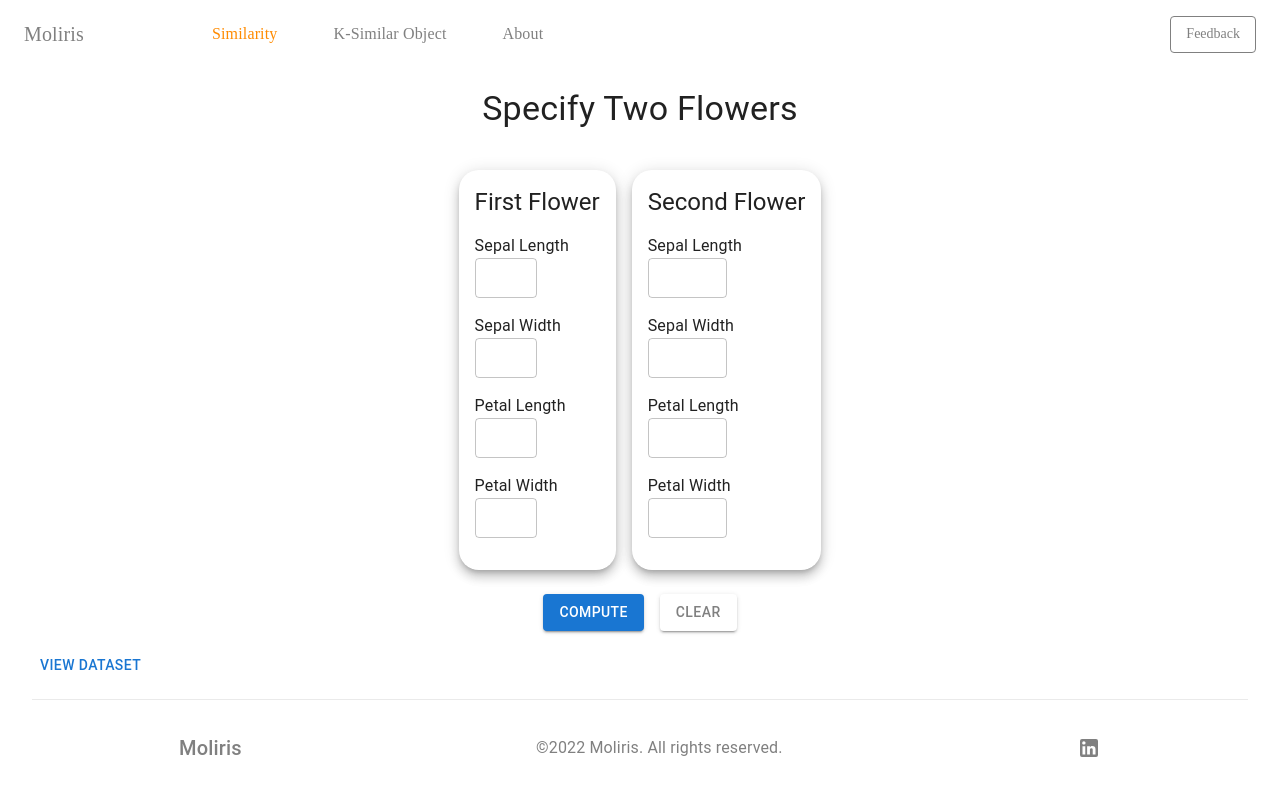
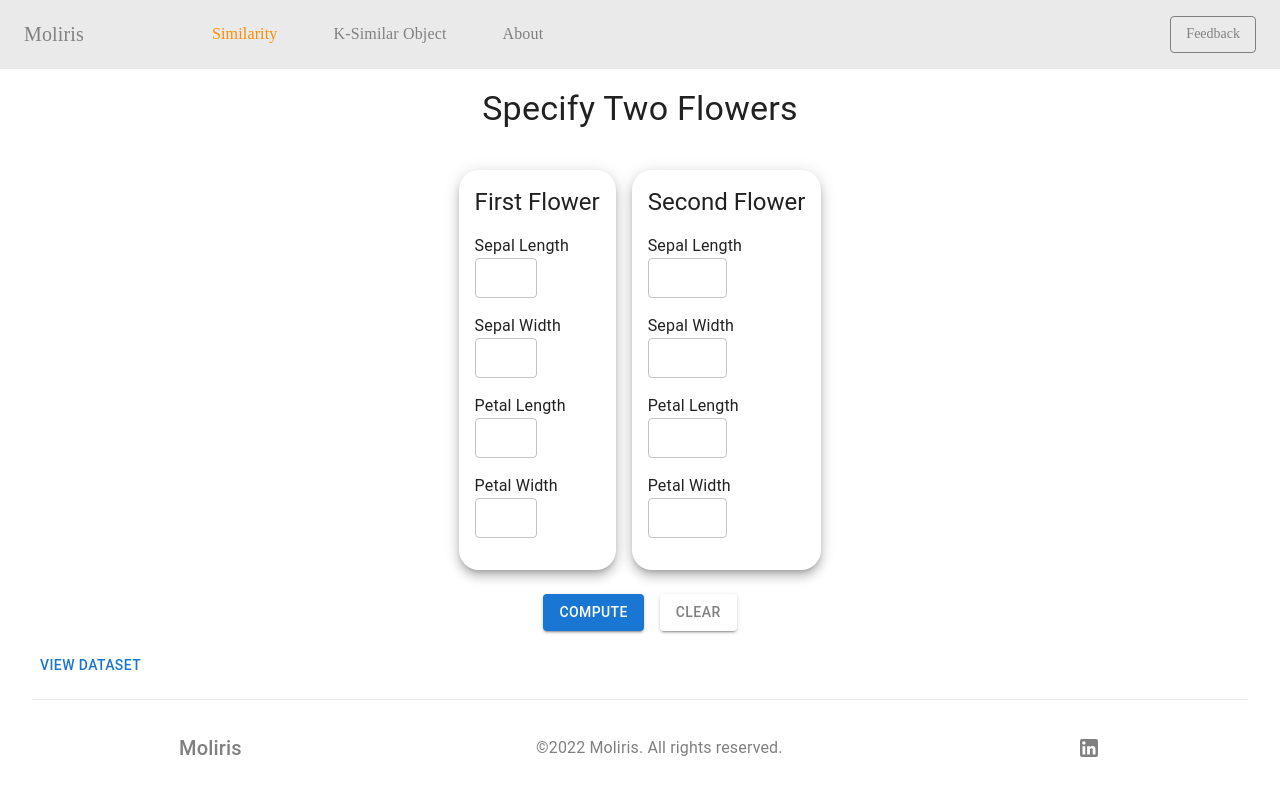
Before and after one commit to efesoa/moliris-ui, a Next.js app: page /Similarity in a window 1280 px wide. Shown: the top 796 px of the page. Built offline with nearby package versions, Linux system fonts and the light colour scheme.

Commit message:
Navbar change color on scroll

```diff
--- a/components/Navbar.tsx
+++ b/components/Navbar.tsx
@@ -13,6 +13,7 @@ import {Button, Divider, Grid, Menu, TextField} from "@mui/material";
 import SwipeMenuDrawer from "./SwipeMenuDrawer";
 import {useRouter} from "next/router";
 import {createTheme, responsiveFontSizes, ThemeProvider} from '@mui/material/styles';
+import {style} from "@mui/system";
 
 
 interface Props {
@@ -31,6 +32,7 @@ function ElevationScroll(props: Props) {
 
     return React.cloneElement(children, {
         elevation: trigger ? 4 : 0,
+        style: { backgroundColor: trigger ? '#fff' : '#eaeaea'}
     });
 }
 
@@ -99,7 +101,7 @@ function MouseOverPopover() {
                 onClick={handleOpen}
                 variant='outlined'
                 sx={{ textTransform: 'none', color: '#808080', borderColor: '#808080',
-                    ':hover': { bgcolor: '#FFFFFF', borderColor: '#ff8b00'} }}
+                    ':hover': { color: '#8973ff', borderColor: '#8973ff'} }}
             >
                 Feedback
             </Button>
@@ -178,7 +180,7 @@ export default function Navbar(props: Props) {
         <React.Fragment>
             <CssBaseline />
             <ElevationScroll {...props}>
-                <AppBar sx={{ background: '#FFFFFF', color: '#808080' }}>
+                <AppBar sx={{ color: '#808080' }}>
                     <Toolbar variant='dense'>
                         <ThemeProvider theme={theme}>
                             <Grid container
```
